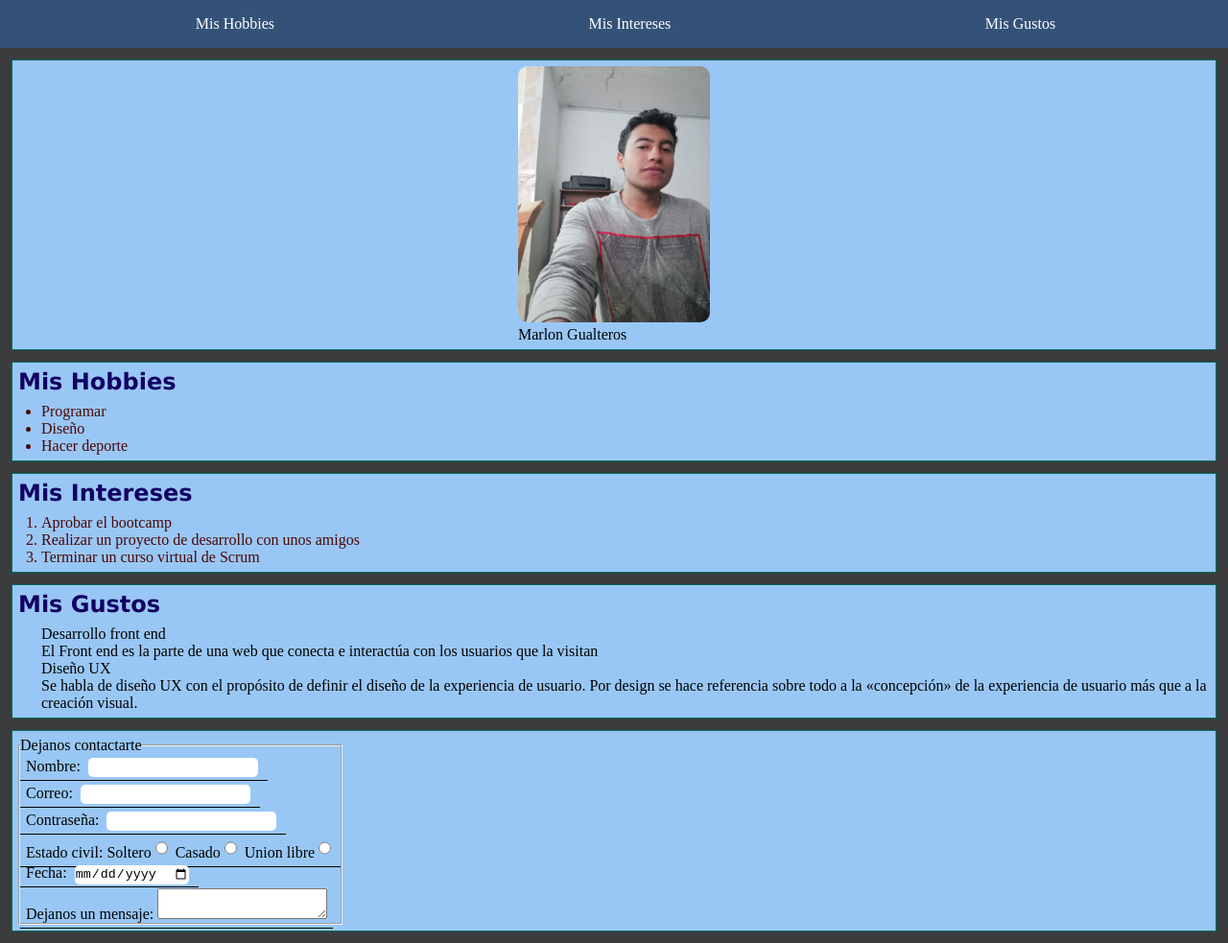
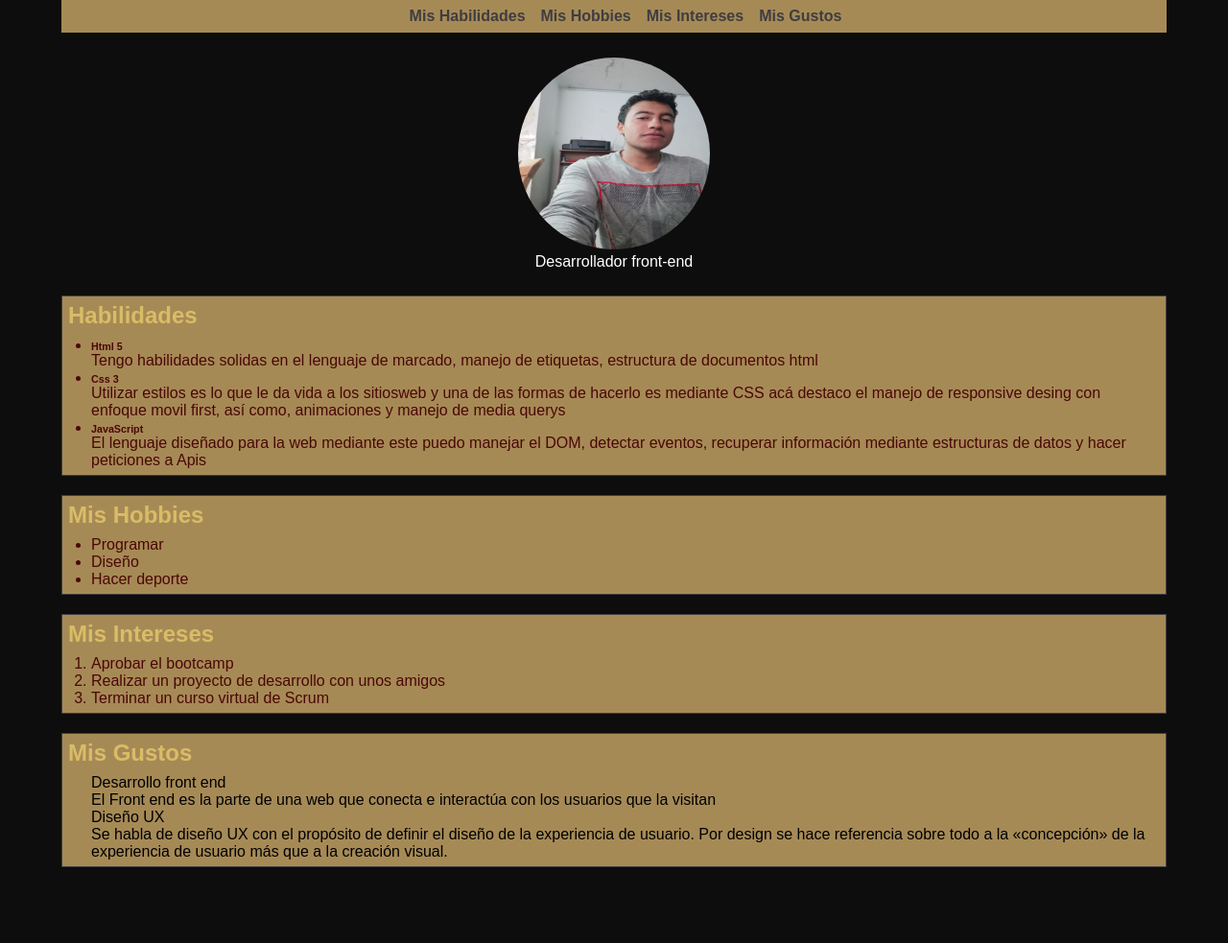
Before and after one commit to magualteros/bit00me, a plain HTML site: page docs/index.html in a window 1280 px wide. Shown: the whole page at 96% size. After the commit the page ends 924 px from the top, so only its background shows below. Drawn offline with Linux system fonts and the light colour scheme.

Commit message:
Finalizando resposive

```diff
--- a/docs/css/styles.css
+++ b/docs/css/styles.css
@@ -1,55 +1,80 @@
 *{
     margin: 0;
     padding: 0;
+    box-sizing: border-box;
+    font-family: sans-serif;
+    /* Color Theme Swatches in Hex */
+    --color-gris: #3F3D40;
+    --color-principal: #D9BC66;
+    --color-secundario: #A68A56;
+    --color-complemento: #BF9460;
+    --color-base: #0D0D0D;
+    --color-blanco:#fff;
 }
 
 body{
-    background-color: #3a3c3d;
+    background-color:var(--color-base);
 }
 
 /*Estilos del Header*/
 
 header{
-    background-color: #345278;
-    padding:16px;
+    background-color: var(--color-secundario);
+    width: 100vw;
 }
 
 header ul{
     display: flex;
-    justify-content: space-around;
+    justify-content: space-evenly;
 }
+.nav{
+    display: flex;
+    justify-content: space-evenly;
+}
+
+
 .menu-item{
     list-style: none;
+    margin: 8px;
 }
 a{
-    color: #fff;
+    color: var(--color-gris);
+    font-size: small;
+    font-weight: bold;
     text-decoration: none;
 }
 
 /*Estilos de las secciones*/
 
 h2{
-    font-family:Verdana;
     margin-bottom: 8px;
-    color:#120063;
+    color:var(--color-principal);
 }
 section{
-    border: 1px solid #036e60;
-    margin: 12px;
-    background-color: #99c7f5;
+    border: 1px solid var(--color-gris);
+    display: block;
+    width: 90%;
+    margin: 20px auto;
+    background-color: var(--color-secundario);
     padding: 6px;
 }
 
 #personalImage{
+    background-color: transparent;
     display: flex;
     justify-content: center;
     align-items: center;
+    color: var(--color-blanco);
+    border: none;
+    text-align: center;
 }
+#habilidades{
 
+}
 #personalImage figure img{
     width: 200px;
-    height: auto;
-    border-radius: 10px;
+    height: 200px;
+    border-radius: 100px;
 }
 
 ul,ol,dl{
@@ -60,18 +85,20 @@ li{
     color: #4b0707;
 }
 
-#formulario{
-    display: flex;
+@media screen and (min-width:767px) {
+    header{
+        background-color: var(--color-secundario);
+        width: 90%;
+        margin: auto;
+    }
+    .menu-item{
+        list-style: none;
+        margin: 8px;
+    }
+    a{
+        color: var(--color-gris);
+        font-size: medium;
+        font-weight: bold;
+        text-decoration: none;
+    }
 }
-label{
-    border-bottom: 1px solid #000;
-    padding: 6px;
-    margin-top: 8px;
-}
-input{
-    border-radius: 5px;
-    border: none;
-    height: 20px;
-    margin: 4px;
-    outline: none;
-}
--- a/docs/index.html
+++ b/docs/index.html
@@ -4,13 +4,15 @@
     <meta charset="UTF-8">
     <meta http-equiv="X-UA-Compatible" content="IE=edge">
     <meta name="viewport" content="width=device-width, initial-scale=1.0">
+    <link rel="stylesheet" href="https://cdnjs.cloudflare.com/ajax/libs/font-awesome/6.4.0/css/all.min.css">
     <link rel="stylesheet" href="./css/styles.css">
     <title>Marlon Gualteros</title>
 </head>
 <body>
     <header>
-        <nav>
-            <ul>
+        <nav class="nav">
+            <ul class="menu">
+                <li class="menu-item"><a href="#hailidades">Mis Habilidades</a></li >
                 <li class="menu-item"><a href="#hobbies">Mis Hobbies</a></li >
                 <li class="menu-item"><a href="#intereses">Mis Intereses</a></li>
                 <li class="menu-item"><a href="#gustos">Mis Gustos</a></li>
@@ -21,10 +23,26 @@
         <section id="personalImage">
             <figure>
                 <img src="./images/me.jpeg" alt="Marlon Gualteros">
-                <figcaption>Marlon Gualteros</figcaption>
+                <figcaption>Desarrollador front-end</figcaption>
             </figure>
         </section>
-
+        <section  id="habbilidades">
+            <h2>Habilidades</h2>
+            <ul>
+                <li>
+                    <h6>Html 5</h6>
+                    <p>Tengo habilidades solidas en el lenguaje de marcado, manejo de etiquetas, estructura de documentos html </p>
+                </li>
+                <li>
+                    <h6>Css 3</h6>
+                    <p>Utilizar estilos es lo que le da vida a los sitiosweb y una de las formas de hacerlo es mediante CSS acá destaco el manejo de responsive desing con enfoque movil first, así como, animaciones y manejo de media querys</p>
+                </li>
+                <li>
+                    <h6>JavaScript</h6>
+                    <p>El lenguaje diseñado para la web mediante este puedo manejar el DOM, detectar eventos, recuperar información mediante estructuras de datos y hacer peticiones a Apis </p>
+                </li>
+            </ul>
+        </section>
         <section id="hobbies">
             <h2 >Mis Hobbies</h2>
             <ul>
@@ -50,35 +68,6 @@
                 <dd>Se habla de diseño UX con el propósito de definir el diseño de la experiencia de usuario. Por design se hace referencia sobre todo a la «concepción» de la experiencia de usuario más que a la creación visual.</dd></dt>
             </dl>
         </section>
-        <section id="formulario">
-            <br action="">
-                <fieldset>
-                    <legend>Dejanos contactarte</legend>
-                    <label>Nombre:
-                        <input type="text"/>
-                    </label><br>
-                    <label >Correo:
-                        <input type="email">
-                    </label><br>
-                    <label>Contraseña:
-                        <input type="password"/>
-                    </label><br>
-                    <label>Estado civil:
-                        Soltero<input type="radio" name="estadoCv"/>
-                        Casado<input type="radio" name="estadoCv"/>
-                        Union libre<input type="radio" name="estadoCv"/>
-                    </label><br>
-                    <label>Fecha:
-                        <input type="date"/>
-                    </label><br>
-                    <label>Dejanos un mensaje:
-                        <textarea>
-
-                        </textarea>
-                    </label><br>
-                </fieldset>
-            </form>
-        </section>
     </main>
 </body>
 </html>
```
